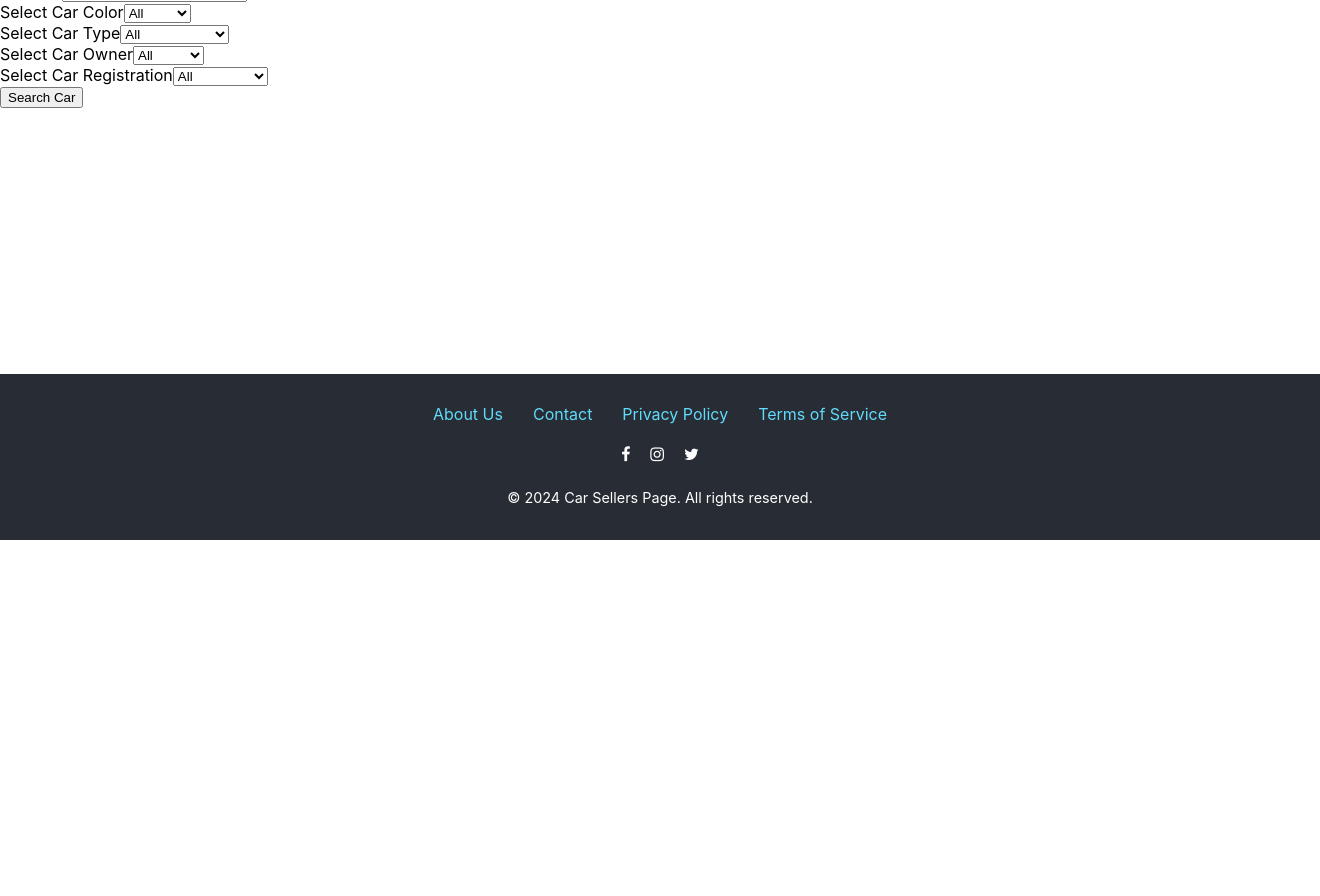
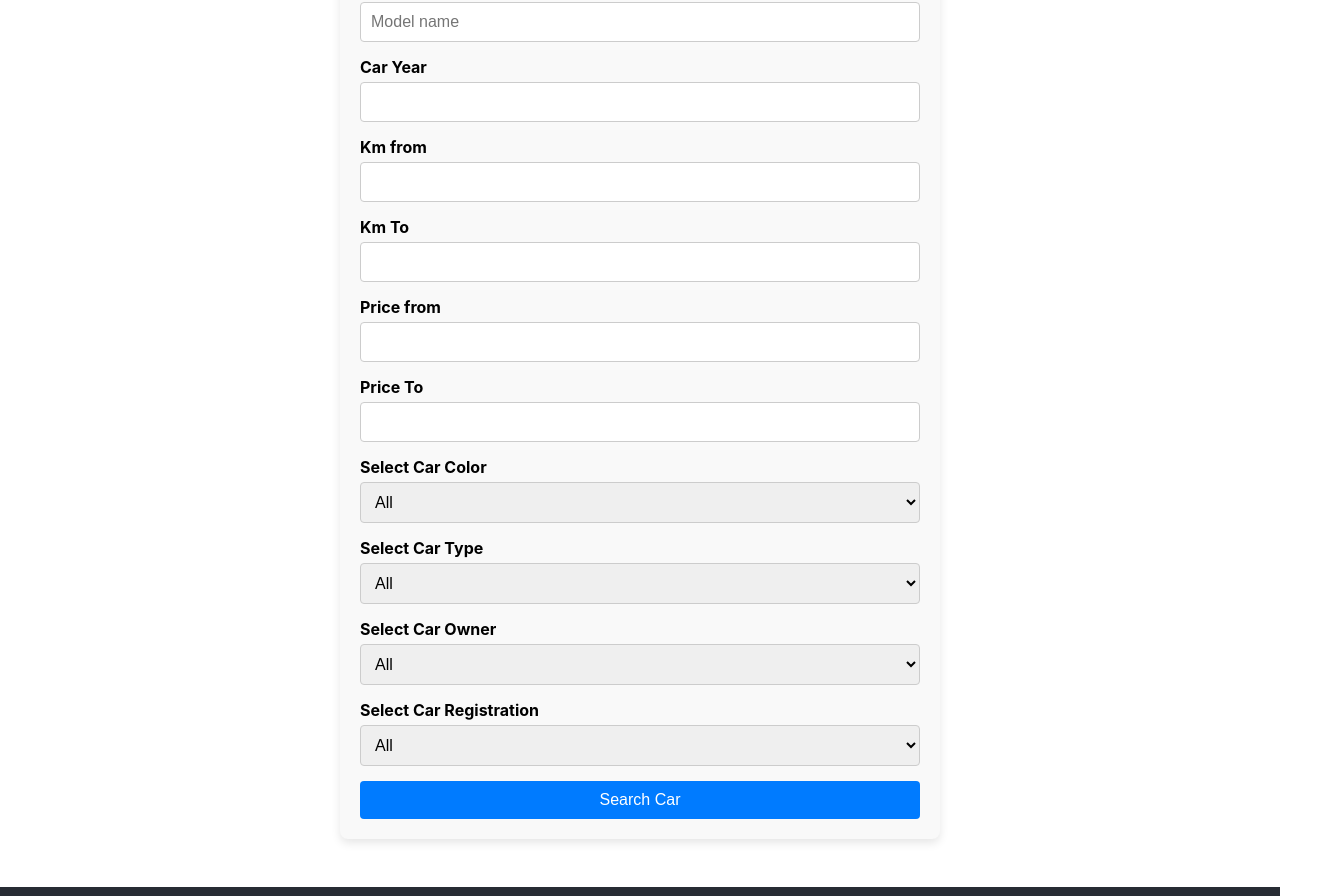
Before and after one commit to aleksandromilenkov/CarSellersClient, a React (Create React App) app: page /search in a window 1280 px wide. Shown: the part 260-1156 px from the top of the page, 1320 px wide, since content can reach past the window. Before the commit the page ends 800 px from the top, so only its background shows below. Built offline with nearby package versions, Linux system fonts and the light colour scheme.

Commit message:
styiling the favorites and search results

```diff
--- a/src/Components/Cars/Car.tsx
+++ b/src/Components/Cars/Car.tsx
@@ -17,11 +17,58 @@ import { HiPencil, HiTrash } from 'react-icons/hi2'
 import CreateCarForm from './CreateCarForm'
 import useRemoveFromFavoriteCars from '../FavoritesCars/useRemoveFavoriteCars'
 
-const ButtonGroup = styled.div`
-  display: flex;
-  gap: 1.2rem;
-  justify-content: flex-end;
+const CardContainer = styled.div`
+  background-color: #ffffff; /* White background */
+  border: 1px solid #ddd; /* Light border */
+  border-radius: 8px; /* Rounded corners */
+   border-bottom-left-radius: 0; /* Remove top-left corner rounding */
+  border-bottom-right-radius: 0; /* Remove top-right corner rounding */
+  box-shadow: 0 4px 10px rgba(0, 0, 0, 0.1); /* Subtle shadow */
+  margin: 15px; /* Space between cards */
+  text-align: left; /* Align text to the left */
+  transition: transform 0.2s; /* Smooth scale effect on hover */
+  overflow:hidden;
+
+  &:hover {
+    transform: scale(1.02); /* Slightly enlarge card on hover */
+  }
 `;
+
+const CardTitle = styled.h4`
+  font-size: 1.2em; /* Title font size */
+  margin: 10px 0; /* Margin around title */
+`;
+
+const CardInfo = styled.p`
+  margin: 5px 0; /* Margin around info paragraphs */
+  color: #555; /* Slightly lighter color for text */
+`;
+
+const CardButton = styled.button`
+  background-color: #007bff; /* Button color */
+  color: white; /* Text color */
+  padding: 10px; /* Button padding */
+  border: none; /* Remove border */
+  border-radius: 4px; /* Rounded corners */
+  cursor: pointer; /* Pointer cursor on hover */
+  transition: background-color 0.3s; /* Smooth transition for hover */
+
+  &:hover {
+    background-color: #0056b3; /* Darker shade on hover */
+  }
+
+  margin-right: 10px; /* Space between buttons */
+`;
+
+const CarImage = styled.img`
+  width: 100%; /* Make the image full width */
+  height: auto; /* Maintain aspect ratio */
+  object-fit: cover; /* Cover the area, maintaining aspect ratio */
+  max-height: 200px; /* Set a maximum height for the image */
+
+
+`;
+
 type Props = {}
 
 const Car = (props: ModelCar) => {
@@ -41,23 +88,25 @@ const Car = (props: ModelCar) => {
     isAdmin = userRoles.includes('Admin');
   }
   return (
-    <div>
-      <div>
-        <img src={`https://localhost:7209/resources/${carImage}`} alt="Car" />
-        <h4>{carModel.manufacturer.manufacturerName} {carModel.modelName || carModel.carModel.modelName}</h4>
-        {CarOwner[carOwner] && <p>Owner: {CarOwner[carOwner]}</p>}
-        {CarRegistration[carRegistration] && <p>Registration: {CarRegistration[carRegistration]}</p>}
-        {CarType[carType] && <p>Type: {CarType[carType]}</p> }
-        {CarColor[carColor] && <p>Color: {CarColor[carColor]}</p> }
-        <p>Seller: {carSellerCompany.companyName}</p>
-        <p>Kilometers: {kilometers}</p>
-        <p>Price: {price}</p>
-        <p>Year: {year}</p>
+    <CardContainer>
+        <CarImage src={`https://localhost:7209/resources/${carImage}`} alt="Car" />
+      <div style={{padding:'1.4rem'}}>
+        <CardTitle>
+        {carModel.manufacturer.manufacturerName} {carModel.modelName || carModel.carModel.modelName}
+      </CardTitle>
+      {CarOwner[carOwner] && <CardInfo>Owner: {CarOwner[carOwner]}</CardInfo>}
+      {CarRegistration[carRegistration] && <CardInfo>Registration: {CarRegistration[carRegistration]}</CardInfo>}
+      {CarType[carType] && <CardInfo>Type: {CarType[carType]}</CardInfo>}
+      {CarColor[carColor] && <CardInfo>Color: {CarColor[carColor]}</CardInfo>}
+      <CardInfo>Seller: {carSellerCompany.companyName}</CardInfo>
+      <CardInfo>Kilometers: {kilometers}</CardInfo>
+      <CardInfo>Price: {price}</CardInfo>
+      <CardInfo>Year: {year}</CardInfo>
         {isAdmin && <div className='adminActions'>
-            {/* <button onClick={()=>deleteCar(props.carID)}>Delete</button> */}
+          <div style={{display:'flex', gap: '1rem', margin: '1rem 0'}}>
             <Modal>
               <Modal.Open opens="edit-car">
-            <Button variation="secondary"><HiPencil /></Button>
+                <Button variation="secondary" size='small'><HiPencil /></Button>
               </Modal.Open>
               <Modal.Window name="edit-car">
               <CreateCarForm editingCar={props} isEditSession={true}/>
@@ -65,7 +114,7 @@ const Car = (props: ModelCar) => {
             </Modal>
             <Modal>
               <Modal.Open opens="delete-car">
-            <Button variation="danger"><HiTrash /></Button>
+                <Button variation="danger" size='small'><HiTrash /></Button>
               </Modal.Open>
               <Modal.Window name="delete-car">
                 <ConfirmDelete
@@ -74,17 +123,20 @@ const Car = (props: ModelCar) => {
                 />
               </Modal.Window>
             </Modal>
+          </div>
         </div>}
-        <button onClick={()=> navigate(`/cars/${carID}`)}>View Car</button>
-        {!isThisCarAlreadyInFavorites && isAuthenticated && <button onClick={()=>{
-            addToFavorites(carID)
-        }}>Add To Favorites</button>}
-        {isThisCarAlreadyInFavorites && isAuthenticated &&<button onClick={()=>{
-            removeFromFavorites(carID)
-        }}>Remove from Favorites</button>}
+        <div>
+        <CardButton onClick={() => navigate(`/cars/${carID}`)}>View Car</CardButton>
+        {!isThisCarAlreadyInFavorites && isAuthenticated && (
+          <CardButton onClick={() => addToFavorites(carID)}>Add To Favorites</CardButton>
+        )}
+        {isThisCarAlreadyInFavorites && isAuthenticated && (
+          <CardButton onClick={() => removeFromFavorites(carID)}>Remove from Favorites</CardButton>
+        )}
+        </div>
       </div>
 
-    </div>
+    </CardContainer>
   )
 }
 
--- /dev/null
+++ b/src/Components/Cars/CarsSearchResults.tsx
@@ -0,0 +1,38 @@
+import React from 'react'
+import { Car } from '../../Models/Car'
+import CarComponent  from "./Car";
+import styled from 'styled-components';
+import useSearchCar from './useSearchCar';
+const NoCarsMessage = styled.p`
+  text-align: center; /* Center the message */
+  color: #666; /* Lighter color */
+`;
+const OutputedCars = styled.div`
+  display:flex;
+  flex-wrap:wrap;
+  gap:0.5rem;
+`
+const CarsOutputLayout = styled.div`
+    width:100%;
+    padding:1.5rem;
+`
+type Props = {
+}
+
+const CarsSearchResults = (props: Props) => {
+    const [isLoading, cars, error] = useSearchCar();
+    if (isLoading) return <div>Loading...</div>;
+    if (error) return <div>Error: {error.message}</div>;
+  return (
+    <CarsOutputLayout>
+        {cars?.length === 0 && <NoCarsMessage>No Cars found.</NoCarsMessage>}
+        <OutputedCars>
+        {cars?.map((car: Car, idx: number) => (
+          <CarComponent key={idx} {...car} />
+        ))}
+        </OutputedCars>
+      </CarsOutputLayout>
+  )
+}
+
+export default CarsSearchResults
--- a/src/Components/Cars/useSearchCar.ts
+++ b/src/Components/Cars/useSearchCar.ts
@@ -6,9 +6,6 @@ import { useSearchParams } from "react-router-dom";
 
 const useSearchCar = () => {
   const [searchParams, setSearchParams] = useSearchParams();
-  console.log("WE");
-  // Filter
-  console.log(searchParams);
   const paramsObject = Object.fromEntries(searchParams.entries());
   const {
     isLoading,
--- a/src/Components/Search/SearchForm.tsx
+++ b/src/Components/Search/SearchForm.tsx
@@ -8,9 +8,77 @@ import {
 } from "../../Utils/Helpers/EnumTypes";
 import useSearchCar from "../Cars/useSearchCar";
 import { useSearchParams } from "react-router-dom";
+import CarComponent  from "../Cars/Car";
+import styled from 'styled-components';
+import { CarModel } from "../../Models/CarModel";
+import { Car } from "../../Models/Car";
+import CarsSearchResults from "../Cars/CarsSearchResults";
 
-import CarComponent  from "../Cars/Car";
-import { Car } from "../../Models/Car";
+const FormContainer = styled.div`
+  width: 100%;
+  max-width: 600px; /* Limit the width */
+  margin: 0 auto; /* Center the form */
+  padding: 20px;
+  background-color: #f9f9f9; /* Light background */
+  border-radius: 8px; /* Rounded corners */
+  box-shadow: 0 4px 10px rgba(0, 0, 0, 0.1); /* Subtle shadow */
+`;
+
+const Form = styled.form`
+  display: flex;
+  flex-direction: column; /* Stack fields vertically */
+`;
+
+const FormField = styled.div`
+  margin-bottom: 15px; /* Space between fields */
+
+  label {
+    display: block; /* Block label */
+    margin-bottom: 5px; /* Space below label */
+    font-weight: bold; /* Bold label */
+  }
+
+  input,
+  select {
+    width: 100%; /* Full width */
+    padding: 10px; /* Padding inside fields */
+    border: 1px solid #ccc; /* Border color */
+    border-radius: 4px; /* Rounded corners */
+    font-size: 16px; /* Font size */
+    transition: border-color 0.3s; /* Smooth transition for focus */
+  }
+
+  input:focus,
+  select:focus {
+    border-color: #007bff; /* Change border color on focus */
+    outline: none; /* Remove default outline */
+  }
+`;
+
+const SearchButton = styled.button`
+  padding: 10px 15px; /* Padding inside button */
+  background-color: #007bff; /* Button color */
+  color: white; /* Text color */
+  border: none; /* Remove border */
+  border-radius: 4px; /* Rounded corners */
+  font-size: 16px; /* Font size */
+  cursor: pointer; /* Pointer on hover */
+  transition: background-color 0.3s; /* Smooth transition for hover */
+
+  &:hover {
+    background-color: #0056b3; /* Darker shade on hover */
+  }
+`;
+
+const NoCarsMessage = styled.p`
+  text-align: center; /* Center the message */
+  color: #666; /* Lighter color */
+`;
+const OutputedCars = styled.div`
+  display:flex;
+  flex-wrap:wrap;
+  gap:0.5rem;
+`
 
 type Props = {};
 const optionsCarColors = Object.values(CarColor).filter(
@@ -42,10 +110,7 @@ type SearchCarFormInputs = {
 const SearchForm = (props: Props) => {
   const { register, formState, getValues, handleSubmit, reset } =
     useForm<SearchCarFormInputs>();
-
-  const [isLoading, cars, error] = useSearchCar();
   const [searchParams, setSearchParams] = useSearchParams();
-
 
   const submitHandler = (formValues: SearchCarFormInputs) => {
     console.log(formValues);
@@ -64,106 +129,107 @@ const SearchForm = (props: Props) => {
 
     setSearchParams(newSearchParams);
   };
-  if (isLoading) return <div>Loading...</div>;
-  if (error) return <div>Error: {error.message}</div>;
 
   return (
-    <div>
-      SearchForm
-      <form onSubmit={handleSubmit(submitHandler)}>
-        <div className="formField">
+    <FormContainer>
+    <h2>Search Form</h2>
+    <Form onSubmit={handleSubmit(submitHandler)}>
+      <FormField>
         <label htmlFor="manufacturerName">Car Manufacturer</label>
         <input
           type="text"
           id="manufacturerName"
-            placeholder="manufacturer name"
+          placeholder="Manufacturer name"
           {...register("manufacturerName")}
         />
-        </div>
-        <div className="formField">
+      </FormField>
+
+      <FormField>
         <label htmlFor="modelName">Car Model</label>
         <input
           type="text"
           id="modelName"
-            placeholder="model name"
+          placeholder="Model name"
           {...register("modelName")}
         />
-        </div>
-        <div className="formField">
+      </FormField>
+
+      <FormField>
         <label htmlFor="year">Car Year</label>
         <input type="number" id="year" {...register("year")} />
-        </div>
-        <div className="formField">
+      </FormField>
+
+      <FormField>
         <label htmlFor="kilometersFrom">Km from</label>
         <input
           type="number"
           id="kilometersFrom"
           {...register("kilometersFrom")}
         />
-        </div>
-        <div className="formField">
+      </FormField>
+
+      <FormField>
         <label htmlFor="kilometersTo">Km To</label>
         <input
           type="number"
           id="kilometersTo"
           {...register("kilometersTo")}
         />
-        </div>
-        <div className="formField">
+      </FormField>
+
+      <FormField>
         <label htmlFor="priceFrom">Price from</label>
         <input type="number" id="priceFrom" {...register("priceFrom")} />
-        </div>
-        <div className="formField">
+      </FormField>
+
+      <FormField>
         <label htmlFor="priceTo">Price To</label>
         <input type="number" id="priceTo" {...register("priceTo")} />
-        </div>
-        <div className="formField">
+      </FormField>
+
+      <FormField>
         <label htmlFor="carColor">Select Car Color</label>
         <select id="carColor" {...register("carColor")}>
           <option>All</option>
-            {optionsCarColors.map((option, index) => {
-              return <option key={index}>{option}</option>;
-            })}
+          {optionsCarColors.map((option, index) => (
+            <option key={index}>{option}</option>
+          ))}
         </select>
-        </div>
-        <div className="formField">
+      </FormField>
+
+      <FormField>
         <label htmlFor="carType">Select Car Type</label>
         <select id="carType" {...register("carType")}>
           <option>All</option>
-            {optionsCarTypes.map((option, index) => {
-              return <option key={index}>{option}</option>;
-            })}
+          {optionsCarTypes.map((option, index) => (
+            <option key={index}>{option}</option>
+          ))}
         </select>
-        </div>
-        <div className="formField">
+      </FormField>
+
+      <FormField>
         <label htmlFor="carOwner">Select Car Owner</label>
         <select id="carOwner" {...register("carOwner")}>
           <option>All</option>
-            {optionsCarOwner.map((option, index) => {
-              return <option key={index}>{option}</option>;
-            })}
+          {optionsCarOwner.map((option, index) => (
+            <option key={index}>{option}</option>
+          ))}
         </select>
-        </div>
-        <div className="formField">
+      </FormField>
+
+      <FormField>
         <label htmlFor="carRegistration">Select Car Registration</label>
-
         <select id="carRegistration" {...register("carRegistration")}>
           <option>All</option>
-            {optionsCarRegistration.map((option, index) => {
-              return <option key={index}>{option}</option>;
-            })}
+          {optionsCarRegistration.map((option, index) => (
+            <option key={index}>{option}</option>
+          ))}
         </select>
-        </div>
-        <button>Search Car</button>
-      </form>
-      <div>
-        {cars?.length === 0 && <p>No Cars found.</p>}
-        {cars?.map((car: Car, idx: number) => (
-          <CarComponent key={idx} {...car}/>
-        ))}
-      </div>
-    </div>
+      </FormField>
+
+      <SearchButton type="submit">Search Car</SearchButton>
+    </Form>
+  </FormContainer>
       );
     };
-
 export default SearchForm;
--- a/src/Pages/FavoritesPage.tsx
+++ b/src/Pages/FavoritesPage.tsx
@@ -2,16 +2,34 @@ import React from "react";
 import useFavoritesCars from "../Components/FavoritesCars/useFavoritesCars";
 import { Car as ModelCar } from "../Models/Car";
 import Car from "../Components/Cars/Car";
-
+import styled from "styled-components";
+const OutputedCars = styled.div`
+  display:flex;
+  flex-wrap:wrap;
+  gap:0.5rem;
+`
+const CarsOutputLayout = styled.div`
+    width:100%;
+    padding:1.5rem;
+`
+const NoCarsMessage = styled.p`
+  text-align: center; /* Center the message */
+  color: #666; /* Lighter color */
+`;
 type Props = {};
 
 const FavoritesPage = (props: Props) => {
   const [isLoading, favoriteCars, error] = useFavoritesCars();
   if(isLoading)return <p>Loading...</p>
-  return <div>FavoritesCars
+  if(error) return <p>{error}</p>
+  console.log(favoriteCars)
+  return <CarsOutputLayout>
+    <h2 style={{textAlign: "center"}}>Your Favorite Cars</h2>
+    {favoriteCars?.length === 0 && <NoCarsMessage>You dont have favorite cars so far.</NoCarsMessage>}
+    <OutputedCars>
     {favoriteCars?.map((car:ModelCar, idx:number)=> <Car key={idx}{...car}/>)}
-    {favoriteCars?.length === 0 && <p>You dont have favorite cars so far.</p>}
-  </div>;
+    </OutputedCars>
+  </CarsOutputLayout>;
 };
 
 export default FavoritesPage;
--- a/src/Pages/SearchPage.tsx
+++ b/src/Pages/SearchPage.tsx
@@ -1,13 +1,14 @@
 import React from "react";
 import SearchForm from "../Components/Search/SearchForm";
+import CarsSearchResults from "../Components/Cars/CarsSearchResults";
 
 type Props = {};
 
 const SearchPage = (props: Props) => {
   return (
     <div>
-      SearchPage
       <SearchForm />
+      <CarsSearchResults/>
     </div>
   );
 };
--- /dev/null
+++ b/src/UI/GlobalStyle.ts
@@ -0,0 +1,14 @@
+import { createGlobalStyle } from 'styled-components';
+
+const GlobalStyle = createGlobalStyle`
+  * {
+    box-sizing: border-box;
+  }
+
+  html, body {
+    margin: 0;
+    padding: 0;
+  }
+`;
+
+export default GlobalStyle;
--- a/src/index.tsx
+++ b/src/index.tsx
@@ -7,6 +7,7 @@ import ErrorFallback from "./Utils/Helpers/ErrorFallback";
 import { Provider } from "react-redux";
 import { PersistGate } from 'redux-persist/integration/react';
 import store,{ persistor } from "./store";
+import GlobalStyle from "./UI/GlobalStyle";
 
 const root = ReactDOM.createRoot(
   document.getElementById("root") as HTMLElement
@@ -19,6 +20,7 @@ root.render(
       FallbackComponent={ErrorFallback}
       onReset={() => window.location.replace("/")}
       >
+      <GlobalStyle/>
       <App />
     </ErrorBoundary>
         </PersistGate>
```
Also changed, not shown: src/UI/Button.tsx (+13 -12 lines). Lines whose indentation alone changed are shown as unchanged.
